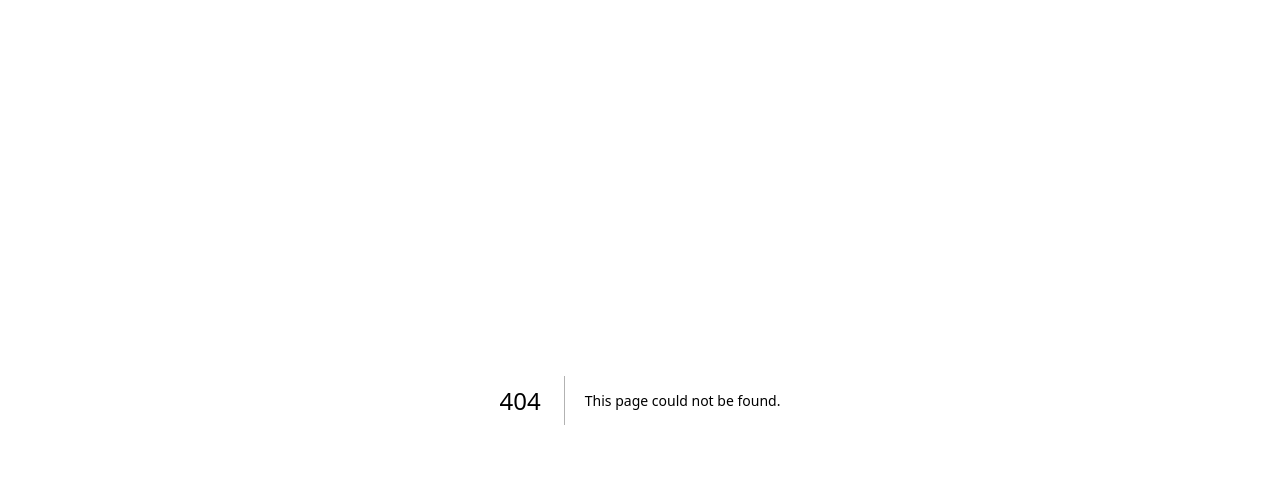
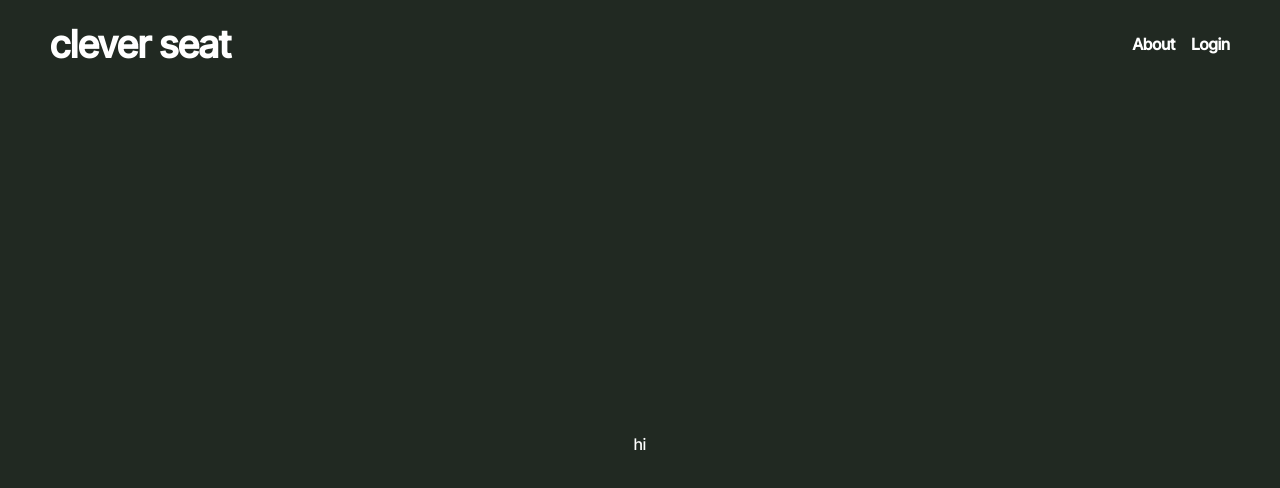
Before and after one commit to vebrasmusic/CleverSeat, a Next.js app in the folder frontend/: page /plan in a window 1280 px wide. Before the commit this address had no page. Shown: the top 488 px of the page. Built offline with nearby package versions, Linux system fonts and the light colour scheme.

Commit message:
made first 2 pages, main page alkmost done

```diff
--- a/frontend/src/app/globals.css
+++ b/frontend/src/app/globals.css
@@ -2,28 +2,16 @@
 @tailwind components;
 @tailwind utilities;
 
-:root {
-  --foreground-rgb: 0, 0, 0;
-  --background-start-rgb: 214, 219, 220;
-  --background-end-rgb: 255, 255, 255;
+html, body {
+  height: 100%;
+  margin: 0;
+  padding: 0;
 }
 
-@media (prefers-color-scheme: dark) {
-  :root {
-    --foreground-rgb: 255, 255, 255;
-    --background-start-rgb: 0, 0, 0;
-    --background-end-rgb: 0, 0, 0;
-  }
-}
-
-body {
-  color: rgb(var(--foreground-rgb));
-  background: linear-gradient(
-      to bottom,
-      transparent,
-      rgb(var(--background-end-rgb))
-    )
-    rgb(var(--background-start-rgb));
+main {
+  width: 100%;
+  height: calc(100% - 88px); /* Adjust 88px to the total height of your navbar */
+  font-weight: 500;
 }
 
 @layer utilities {
@@ -31,3 +19,100 @@ body {
     text-wrap: balance;
   }
 }
+
+h1 {
+  line-height: 1;
+  font-size: 127.88px;
+  padding: 0;
+  margin: 0;
+}
+
+h2 {
+  line-height: 1;
+  font-size: 63.96px;
+  padding: 0;
+  margin: 0;
+}
+
+p {
+  line-height: 1;
+  font-size: 16px;
+  padding: 0;
+  margin: 0;
+}
+
+.content-div {
+  width: 100%;
+  height: 100%;
+  background-color: #212922;
+  color: #fff;
+  display: flex;
+  flex-direction: column;
+  align-items: center;
+  justify-content: center;
+  gap: 10px;
+}
+
+.content-div-title {
+  display: flex;
+  flex-direction: column;
+  align-items: center;
+  gap: 15px;
+}
+
+.content-div-new-plan-button {
+  opacity: 0;
+  display: flex;
+  flex-direction: row;
+  align-items: center;
+  justify-content: center;
+  width: 150px;
+  height: 40px;
+  background-color: #D7263D;
+  border-radius: 10px;
+  color: #cfd7c7;
+}
+
+.content-div-subtitle:hover {
+  color: #fff;
+}
+
+.navbar-main {
+  width: 100%;
+  height: 88px;
+  padding-left: 50px;
+  padding-right: 50px;
+  background-color: #212922;
+  display: flex;
+  flex-direction: row;
+  align-items: center;
+  justify-content: space-between;
+}
+
+.navbar-title-text {
+  color: #FFF;
+  font-size: 38px;
+  font-weight: 700;
+}
+
+.navbar-buttons {
+  display: flex;
+  flex-direction: row;
+  gap: 16px;
+}
+
+.navbar-button {
+  color: #FFF;
+  font-size: 16px;
+  font-weight: 700;
+}
+
+.main-title {
+  opacity: 0;
+  font-size: 127.88px;
+}
+
+.sub-title {
+  opacity: 0;
+  font-size: 63.96px;
+}
--- a/frontend/src/app/layout.tsx
+++ b/frontend/src/app/layout.tsx
@@ -1,8 +1,9 @@
 import type { Metadata } from "next";
-import { Inter } from "next/font/google";
+import { Inter, Inter_Tight } from "next/font/google";
 import "./globals.css";
+import { Navbar } from "../components/navbar";
 
-const inter = Inter({ subsets: ["latin"] });
+const inter = Inter_Tight({ weight: "500", subsets: ["latin"] });
 
 export const metadata: Metadata = {
   title: "Create Next App",
@@ -16,7 +17,12 @@ export default function RootLayout({
 }>) {
   return (
     <html lang="en">
-      <body className={inter.className}>{children}</body>
+      <body className={inter.className}>
+        <main>
+          <Navbar />
+          {children}
+        </main>
+      </body>
     </html>
   );
 }
--- a/frontend/src/app/page.tsx
+++ b/frontend/src/app/page.tsx
@@ -1,113 +1,54 @@
+'use client'
+
 import Image from "next/image";
+import Link from "next/link";
+import { useRef } from 'react';
+import gsap from 'gsap'; // <-- import GSAP
+import { useGSAP } from '@gsap/react'; // <-- import the hook from our React package
+
+
+gsap.registerPlugin(useGSAP);
 
 export default function Home() {
+  const animationContainer = useRef();
+
+  useGSAP(
+    () => {
+      gsap.to('.main-title', {
+        opacity: 1,
+        duration: 1,
+        onComplete: () => {
+          gsap.to('.sub-title', {
+            opacity: 1,
+            duration: 1,
+            onComplete: () => {
+              gsap.to('.content-div-new-plan-button', {
+                opacity: 1,
+                duration: 1,
+              });
+            }
+          });
+        }
+      });
+    },
+    {
+      scope: animationContainer,
+    }
+  )
+
   return (
-    <main className="flex min-h-screen flex-col items-center justify-between p-24">
-      <div className="z-10 w-full max-w-5xl items-center justify-between font-mono text-sm lg:flex">
-        <p className="fixed left-0 top-0 flex w-full justify-center border-b border-gray-300 bg-gradient-to-b from-zinc-200 pb-6 pt-8 backdrop-blur-2xl dark:border-neutral-800 dark:bg-zinc-800/30 dark:from-inherit lg:static lg:w-auto  lg:rounded-xl lg:border lg:bg-gray-200 lg:p-4 lg:dark:bg-zinc-800/30">
-          Get started by editing&nbsp;
-          <code className="font-mono font-bold">src/app/page.tsx</code>
-        </p>
-        <div className="fixed bottom-0 left-0 flex h-48 w-full items-end justify-center bg-gradient-to-t from-white via-white dark:from-black dark:via-black lg:static lg:size-auto lg:bg-none">
-          <a
-            className="pointer-events-none flex place-items-center gap-2 p-8 lg:pointer-events-auto lg:p-0"
-            href="https://vercel.com?utm_source=create-next-app&utm_medium=appdir-template&utm_campaign=create-next-app"
-            target="_blank"
-            rel="noopener noreferrer"
-          >
-            By{" "}
-            <Image
-              src="/vercel.svg"
-              alt="Vercel Logo"
-              className="dark:invert"
-              width={100}
-              height={24}
-              priority
-            />
-          </a>
-        </div>
+    <div className="content-div" ref={animationContainer}>
+      <div className="content-div-title">
+        <h1 className="main-title">Seating is hard.</h1>
+        <h2 className="sub-title" style={{ fontStyle: 'italic' }}>&#40;it doesn&#39;t have to be&#41;</h2>
       </div>
-
-      <div className="relative z-[-1] flex place-items-center before:absolute before:h-[300px] before:w-full before:-translate-x-1/2 before:rounded-full before:bg-gradient-radial before:from-white before:to-transparent before:blur-2xl before:content-[''] after:absolute after:-z-20 after:h-[180px] after:w-full after:translate-x-1/3 after:bg-gradient-conic after:from-sky-200 after:via-blue-200 after:blur-2xl after:content-[''] before:dark:bg-gradient-to-br before:dark:from-transparent before:dark:to-blue-700 before:dark:opacity-10 after:dark:from-sky-900 after:dark:via-[#0141ff] after:dark:opacity-40 sm:before:w-[480px] sm:after:w-[240px] before:lg:h-[360px]">
-        <Image
-          className="relative dark:drop-shadow-[0_0_0.3rem_#ffffff70] dark:invert"
-          src="/next.svg"
-          alt="Next.js Logo"
-          width={180}
-          height={37}
-          priority
-        />
+      <div className="content-div-new-plan-button">
+        <Link href="/plan">
+          <p>
+              start a new plan...
+          </p>
+        </Link>
       </div>
-
-      <div className="mb-32 grid text-center lg:mb-0 lg:w-full lg:max-w-5xl lg:grid-cols-4 lg:text-left">
-        <a
-          href="https://nextjs.org/docs?utm_source=create-next-app&utm_medium=appdir-template&utm_campaign=create-next-app"
-          className="group rounded-lg border border-transparent px-5 py-4 transition-colors hover:border-gray-300 hover:bg-gray-100 hover:dark:border-neutral-700 hover:dark:bg-neutral-800/30"
-          target="_blank"
-          rel="noopener noreferrer"
-        >
-          <h2 className="mb-3 text-2xl font-semibold">
-            Docs{" "}
-            <span className="inline-block transition-transform group-hover:translate-x-1 motion-reduce:transform-none">
-              -&gt;
-            </span>
-          </h2>
-          <p className="m-0 max-w-[30ch] text-sm opacity-50">
-            Find in-depth information about Next.js features and API.
-          </p>
-        </a>
-
-        <a
-          href="https://nextjs.org/learn?utm_source=create-next-app&utm_medium=appdir-template-tw&utm_campaign=create-next-app"
-          className="group rounded-lg border border-transparent px-5 py-4 transition-colors hover:border-gray-300 hover:bg-gray-100 hover:dark:border-neutral-700 hover:dark:bg-neutral-800/30"
-          target="_blank"
-          rel="noopener noreferrer"
-        >
-          <h2 className="mb-3 text-2xl font-semibold">
-            Learn{" "}
-            <span className="inline-block transition-transform group-hover:translate-x-1 motion-reduce:transform-none">
-              -&gt;
-            </span>
-          </h2>
-          <p className="m-0 max-w-[30ch] text-sm opacity-50">
-            Learn about Next.js in an interactive course with&nbsp;quizzes!
-          </p>
-        </a>
-
-        <a
-          href="https://vercel.com/templates?framework=next.js&utm_source=create-next-app&utm_medium=appdir-template&utm_campaign=create-next-app"
-          className="group rounded-lg border border-transparent px-5 py-4 transition-colors hover:border-gray-300 hover:bg-gray-100 hover:dark:border-neutral-700 hover:dark:bg-neutral-800/30"
-          target="_blank"
-          rel="noopener noreferrer"
-        >
-          <h2 className="mb-3 text-2xl font-semibold">
-            Templates{" "}
-            <span className="inline-block transition-transform group-hover:translate-x-1 motion-reduce:transform-none">
-              -&gt;
-            </span>
-          </h2>
-          <p className="m-0 max-w-[30ch] text-sm opacity-50">
-            Explore starter templates for Next.js.
-          </p>
-        </a>
-
-        <a
-          href="https://vercel.com/new?utm_source=create-next-app&utm_medium=appdir-template&utm_campaign=create-next-app"
-          className="group rounded-lg border border-transparent px-5 py-4 transition-colors hover:border-gray-300 hover:bg-gray-100 hover:dark:border-neutral-700 hover:dark:bg-neutral-800/30"
-          target="_blank"
-          rel="noopener noreferrer"
-        >
-          <h2 className="mb-3 text-2xl font-semibold">
-            Deploy{" "}
-            <span className="inline-block transition-transform group-hover:translate-x-1 motion-reduce:transform-none">
-              -&gt;
-            </span>
-          </h2>
-          <p className="m-0 max-w-[30ch] text-balance text-sm opacity-50">
-            Instantly deploy your Next.js site to a shareable URL with Vercel.
-          </p>
-        </a>
-      </div>
-    </main>
+    </div>
   );
 }
--- /dev/null
+++ b/frontend/src/app/plan/page.tsx
@@ -0,0 +1,15 @@
+'use client'
+
+import Link from "next/link";
+import { useRef } from 'react';
+import gsap from 'gsap'; // <-- import GSAP
+import { useGSAP } from '@gsap/react'; // <-- import the hook from our React package
+
+export default function Plan() {
+
+  return (
+    <div className="content-div">
+      hi
+    </div>
+  );
+}
--- /dev/null
+++ b/frontend/src/components/navbar.tsx
@@ -0,0 +1,31 @@
+import Image from "next/image";
+import Link from "next/link";
+import { NavbarButton } from "../components/navbar_button";
+
+export const Navbar = () => {
+    return (
+      <div className="navbar-main">
+        <div className="navbar-title">
+          <Link href="/">
+            <div className="navbar-title-text">
+                clever seat
+            </div>
+          </Link>
+        </div>
+        {/* <div className="navbar-icon">
+            <Link href="/">
+                <Image
+                    src="/chair.svg"
+                    alt="logo"
+                    width={38.4}
+                    height={36}
+                />
+            </Link>
+        </div> */}
+        <div className="navbar-buttons">
+            <NavbarButton text="About" href="/about"/>
+            <NavbarButton text="Login" href="/login"/>
+        </div>
+      </div>
+    )
+  };
--- /dev/null
+++ b/frontend/src/components/navbar_button.tsx
@@ -0,0 +1,11 @@
+import Link from "next/link";
+
+export const NavbarButton = ({ text, href }: { text: string; href: string }) => {
+  return (
+    <div className="navbar-button">
+      <Link href={href}>
+        <p>{text}</p>
+      </Link>
+    </div>
+  );
+};
```
Also changed, not shown: frontend/package.json (+9 -5 lines), frontend/public/chair.svg (added), 1 other file (tests, documents, lock files or other folders).
